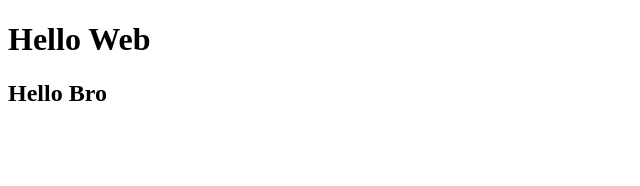
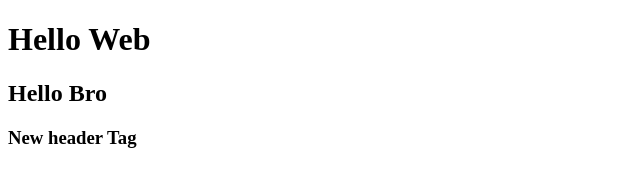
Before and after one commit to sayanta28/LearnJS, a plain HTML site: page Demo/index.html in a window 1280 px wide. Shown: the whole page, without its empty margins (0-640 px from the left). Drawn offline with Linux system fonts and the light colour scheme.

Commit message:
Add H3 and merge Js File

```diff
--- a/Demo/index.html
+++ b/Demo/index.html
@@ -8,6 +8,7 @@
 <body>
     <h1>Hello Web</h1>
     <h2>Hello Bro</h2>
-    <script src=""></script>
+    <h3>New header Tag</h3>
+    <script src="index.js"></script>
 </body>
 </html>
```
